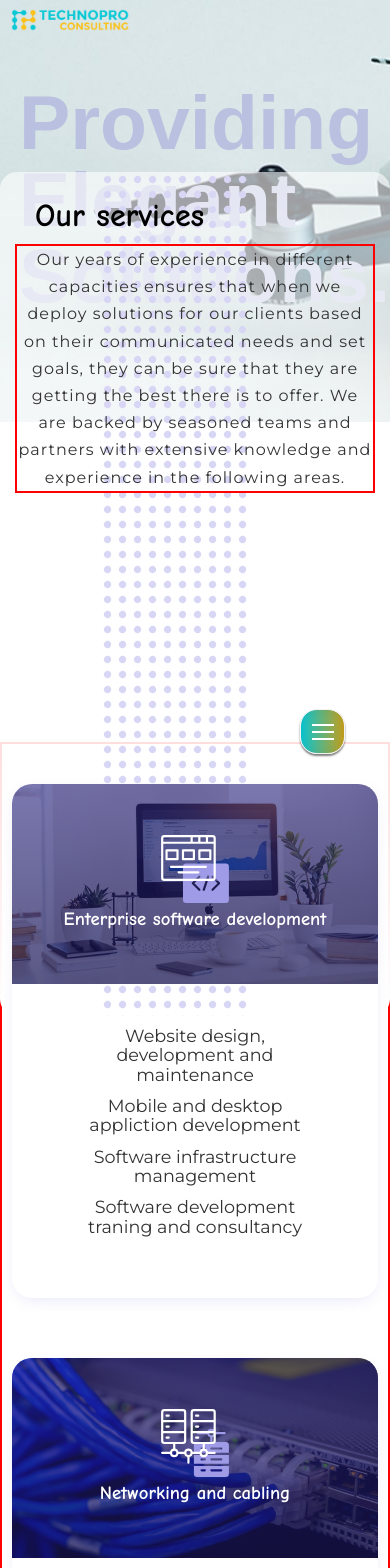
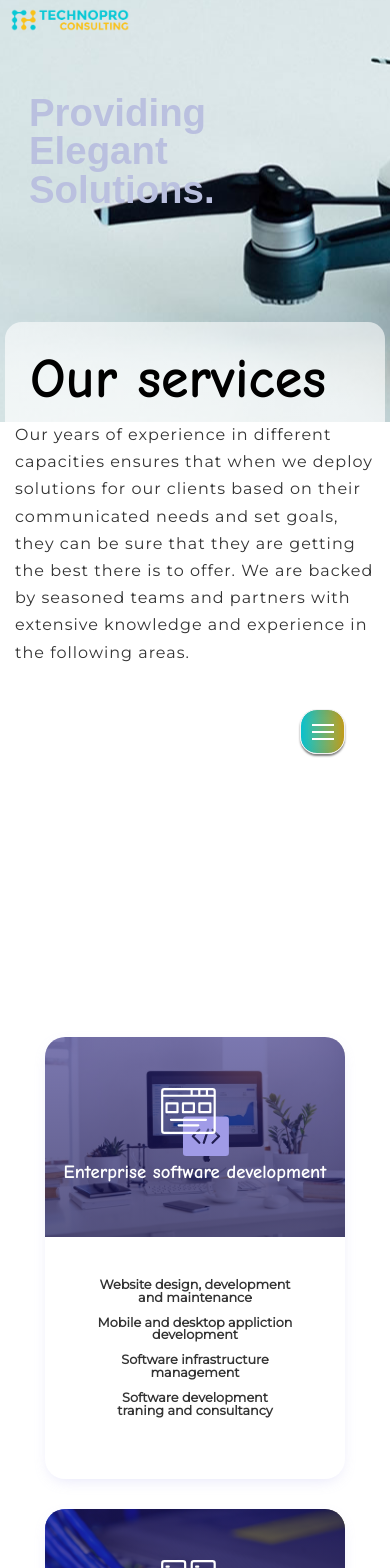
Before and after one commit to lape15/css-image-slider, a React (Create React App) app: page /services in a window 390 px wide. Shown: the top 1568 px of the page. Built offline with nearby package versions, Linux system fonts and the light colour scheme; a web font is replaced by a local one.

Commit message:
profile-section created

```diff
--- a/package.json
+++ b/package.json
@@ -14,7 +14,7 @@
   },
   "scripts": {
     "start": "react-scripts start",
-    "build": "react-scripts build",
+    "build": "CI= react-scripts build",
     "test": "react-scripts test",
     "eject": "react-scripts eject"
   },
--- a/src/components/services-page/proficiency.css
+++ b/src/components/services-page/proficiency.css
@@ -53,7 +53,6 @@
 }
 
 .flex-container {
-  border: 2px solid green;
   display: flex;
   flex-flow: row wrap;
   justify-content: center;
@@ -79,6 +78,31 @@
   transform: scale(1.3);
   filter: grayscale(0%);
 }
+@media only screen and (max-width: 1200px) {
+  .prof_con {
+    padding: 20px 80px;
+  }
+  .prof-item {
+    width: 100px;
+    height: 100px;
+  }
+}
+@media only screen and (max-width: 768px) {
+  .prof_con {
+    padding: 20px 50px;
+  }
+  .prof-item {
+    width: 100px;
+    height: 100px;
+  }
+
+  .btns-con {
+    padding: 10px;
+  }
+  .btns {
+    font-size: 12px;
+  }
+}
 
 @media only screen and (max-width: 512px) {
   .prof_con {
--- a/src/components/services-page/services.css
+++ b/src/components/services-page/services.css
@@ -224,9 +224,17 @@
     left: 35px;
     right: 35px;
     padding: 10px 15px;
+    background: linear-gradient(
+      rgba(255, 255, 255, 0.6),
+      rgba(255, 255, 255, 1)
+    );
   }
   .service-two.slide-up {
     transform: translateY(-250px);
+    background: linear-gradient(
+      rgba(255, 255, 255, 0.6),
+      rgba(255, 255, 255, 1)
+    );
   }
   .service-two h2 {
     font-size: 5rem;
@@ -253,7 +261,6 @@
   .services-container {
     padding: 20px 15px;
     margin-top: 320px;
-    border: 2px solid red;
   }
   ._service {
     color: white;
@@ -266,31 +273,120 @@
     justify-content: flex-start;
   }
 }
+
+@media only screen and (max-width: 768px) {
+  .service-one {
+    padding: 50px;
+  }
+  .service-one .text {
+    font-size: 5.5rem;
+    line-height: 1.2;
+  }
+  .service-two {
+    height: 630px;
+    left: 40px;
+    right: 40px;
+    padding: 10px 30px;
+  }
+  .service-two.slide-up {
+    transform: translateY(-150px);
+    background: linear-gradient(
+      rgba(255, 255, 255, 0.6),
+      rgba(255, 255, 255, 1)
+    );
+  }
+  .service-two h2 {
+    font-size: 4rem;
+    margin-top: 15px;
+    margin-left: 20px;
+    font-family: "Comic Neue", cursive;
+  }
+  .service-two .text {
+    line-height: 1.7;
+    transform: translateX(0);
+    font-size: 1.7rem;
+    font-weight: 300;
+    color: #333;
+    font-family: "Montserrat", sans-serif;
+    word-wrap: break-word;
+    line-break: normal;
+    width: 80%;
+    margin: 10px auto;
+  }
+
+  .services-container {
+    padding: 20px 15px;
+    margin-top: 580px;
+  }
+  ._service {
+    color: white;
+    flex: 0 0 300px;
+    max-width: 300px;
+    margin: 15px;
+    border-radius: 20px;
+    overflow: hidden;
+    box-shadow: 0 5px 15px -5px rgba(160, 155, 231, 0.3);
+    justify-content: flex-start;
+  }
+  .inner_second {
+    padding: 20px 30px 40px;
+    text-align: center;
+    color: #333;
+  }
+  .list {
+    list-style: none;
+    padding: 10px;
+  }
+  .list li {
+    display: block;
+    font-family: "Montserrat", sans-serif;
+    font-weight: 400;
+    margin: 12px;
+    font-weight: 600;
+    font-size: 0.8rem;
+    line-height: 1;
+  }
+}
 @media only screen and (max-width: 512px) {
   .service-one {
-    padding: 10px;
+    padding: 20px;
   }
 
+  .service-one .text {
+    font-size: 3rem;
+    line-height: 1.2;
+  }
   .service-two {
-    height: 100vh;
-    right: 0;
-    left: 0;
-    width: 100%;
+    background: none;
+    height: 600px;
+    left: 5px;
+    padding: 10px;
+    right: 5px;
+    height: 480px;
+  }
+  .service-two.slide-up {
+    transform: translateY(-100px);
+    background: linear-gradient(
+      rgba(255, 255, 255, 0.6),
+      rgba(255, 255, 255, 1)
+    );
   }
   .service-two h2 {
-    font-size: 2rem;
+    font-size: 3.5rem;
+    margin-top: 15px;
+    margin-left: 15px;
+    font-family: "Comic Neue", cursive;
   }
   .service-two .text {
-    border: 2px solid red;
+    line-height: 1.7;
     transform: translateX(0);
+    font-size: 1rem;
+    font-weight: 300;
+    color: #333;
+    font-family: "Montserrat", sans-serif;
+    word-wrap: break-word;
+    line-break: normal;
     width: 100%;
-    text-align: center;
-    font-size: 1rem;
-  }
-  .services-container {
-    padding: 10px;
-  }
-  ._service {
-    flex: 0 0 100%;
+    margin: 10px auto;
   }
 }
```
